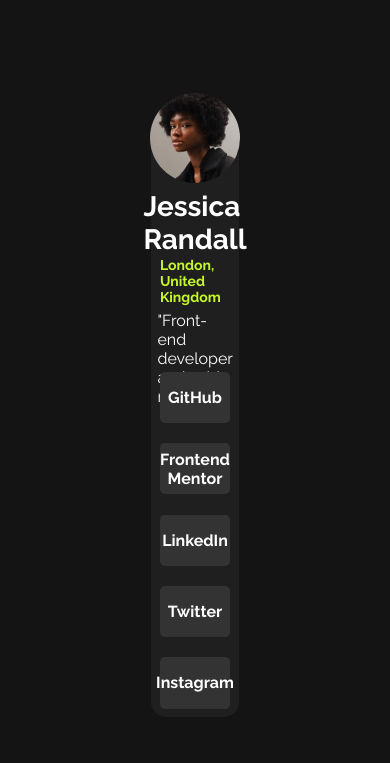
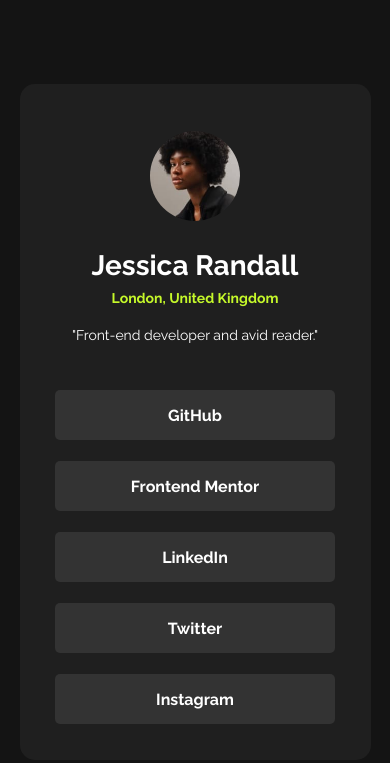
Before and after one commit to Stormyi1/linkSite, a plain HTML site: page index.html in a window 390 px wide. Drawn offline with Linux system fonts and the light colour scheme.

Commit message:
updated media query to 600px

```diff
--- a/style.css
+++ b/style.css
@@ -22,6 +22,7 @@ body{
 .box{
     height: 70vh;
     width: 22.5vw;
+    min-width: 400px;
     border-radius: 15px;
     background: hsl(0, 0%, 12%);
 }
@@ -116,10 +117,11 @@ body{
     }
 }
 
-@media screen and (max-width: 375px) {
+@media screen and (max-width: 600px) {
     .box{
         width: 90vw;
         height: 80vh;
+        min-width: 10px;
     }
     #bio{
         font-size: 14px;
```
